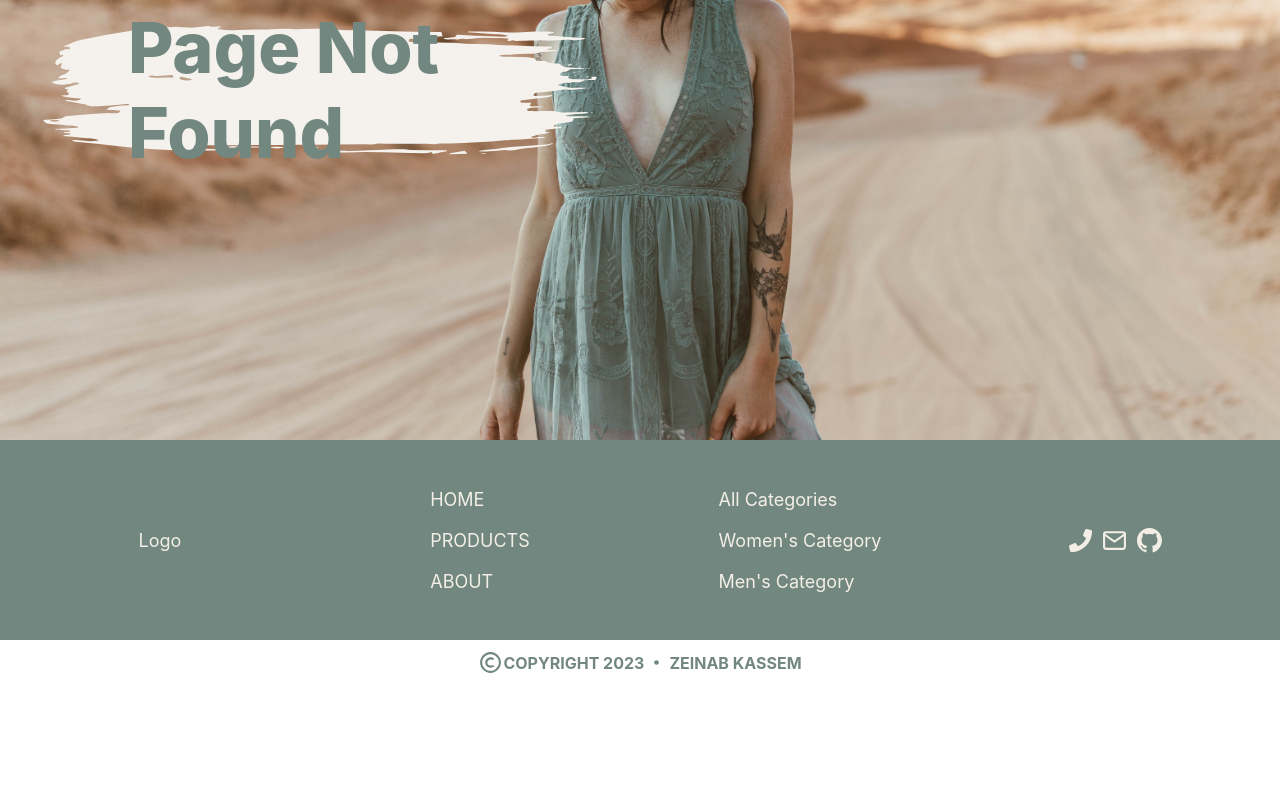
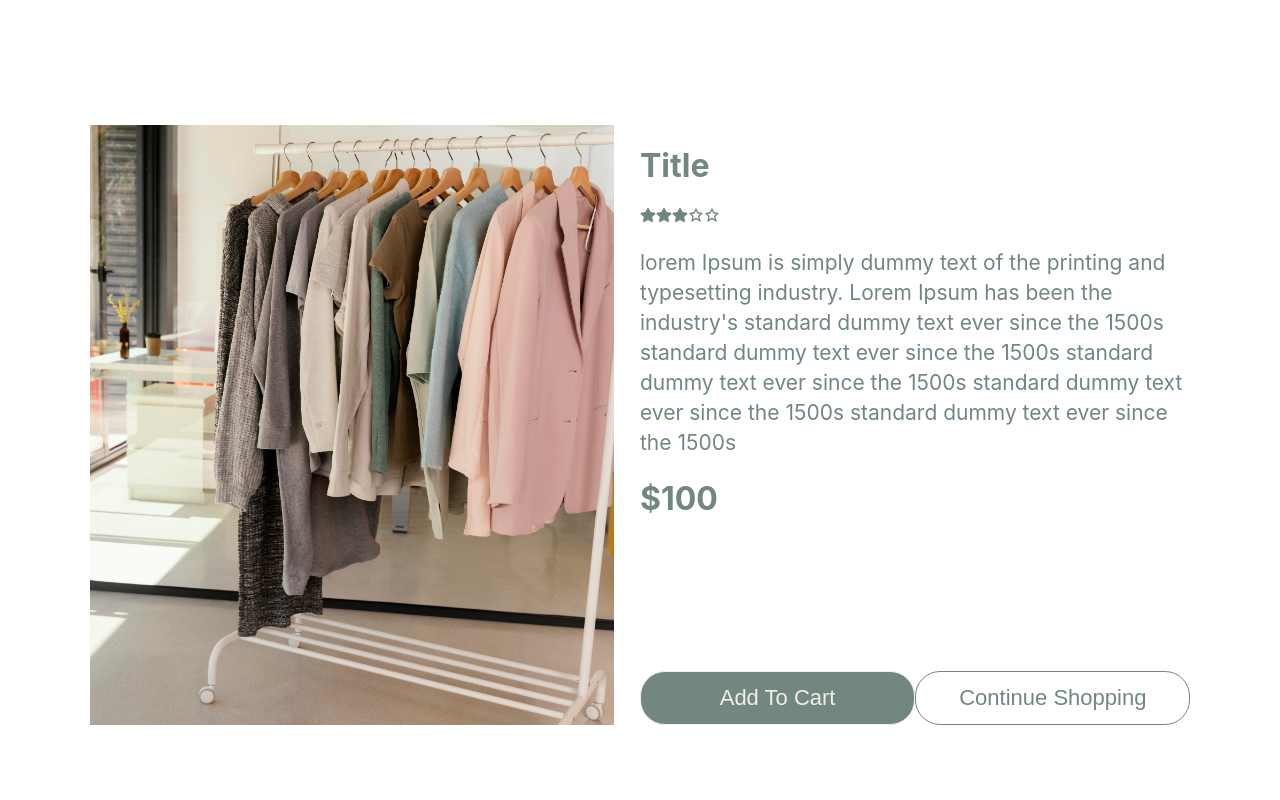
Before and after one commit to zeinabkassem896/furniture_front, a React (Create React App) app: page /product-detail in a window 1280 px wide. Before the commit this address had no page. Shown: the part 360-1160 px from the top of the page. Before the commit the page ends 1045 px from the top, so only its background shows below. Built offline with nearby package versions, Linux system fonts and the light colour scheme.

Commit message:
adding product page

```diff
--- a/package.json
+++ b/package.json
@@ -12,7 +12,7 @@
     "react": "^18.2.0",
     "react-dom": "^18.2.0",
     "react-icons": "^4.8.0",
-    "react-scripts": "^2.1.3",
+    "react-scripts": "^5.0.1",
     "web-vitals": "^2.1.4"
   },
   "scripts": {
--- a/src/App.css
+++ b/src/App.css
@@ -31,7 +31,7 @@ body{
   background-image: url('./Images/brush-green.svg');
   background-repeat: no-repeat;
   background-position: center;
-  background-size: 50vw;
+  background-size: auto;
   text-transform: capitalize;
 }
 
--- a/src/App.js
+++ b/src/App.js
@@ -1,5 +1,6 @@
 import React from "react";
 import { Routes, Route } from "react-router-dom";
+import { Context } from "./Context";
 
 import Header from "./components/Header/Header";
 import Footer from "./components/Footer/Footer";
@@ -8,24 +9,28 @@ import Home from "./pages/Home/Home";
 import About from './pages/About/About';
 import NotFound from "./pages/NotFound/NotFound";
 import Product from "./pages/Product/Product";
+import ProductDetail from './pages/ProductDetail/ProductDetail'
 
 import "./App.css";
 
 function App() {
 
   return (
+    <Context.Provider value={window.location.pathname}>
     <div className="App">
       <Header/>
         <Routes>
           <Route>
             <Route path="/" element={<Home />} />
             <Route path="/product" element={<Product />} />
+            <Route path="/product-detail" element={<ProductDetail />} />
             <Route path="/about" element={<About />} />
             <Route path="*" element={<NotFound />} />
           </Route>
         </Routes>
       <Footer/>
     </div>
+    </Context.Provider>
   )
 }
 
--- /dev/null
+++ b/src/Context.js
@@ -0,0 +1,3 @@
+import { createContext } from 'react';
+
+export const Context = createContext(window.location.pathname);
--- a/src/components/Header/Header.js
+++ b/src/components/Header/Header.js
@@ -1,12 +1,16 @@
-import React, { useState } from "react";
+import React, { useState, useEffect, useContext } from "react";
+import { Context } from '../../Context';
+import { Link } from "react-router-dom";
+
 import { ClickAwayListener } from '@mui/base';
+import { BiUser, BiCart } from 'react-icons/bi';
+
 import "./Header.css";
-import { BiUser, BiCart } from 'react-icons/bi';
-import { Link } from "react-router-dom";
 
 
 function Header(){
 
+    const value = useContext(Context);
     const[ openMobileMenu , setOpenMobileMenu] = useState(0)
 
     const toggleMobileMenu = ()=>{
@@ -25,6 +29,12 @@ function Header(){
         document.getElementById("checkbox").click()
         setOpenMobileMenu(0);
     }
+
+    useEffect(()=>{
+        console.log("Must be fixed ", value )
+    },[])
+
+
 
     return(
             <div className={window.location.pathname === '/' ? 'header header_home' : 'header'}>
--- a/src/components/Rating/Rating.js
+++ b/src/components/Rating/Rating.js
@@ -7,7 +7,7 @@ function Rating({fill}){
     return(
         <>
         {fakeArray.map((each,index)=>(
-            index+1 > fill ?  <BiStar color='var(--primary)' key={index}/> :  <FaStar key={index} color="#728780"/>
+            index+1 > fill ?  <BiStar color='var(--primary)' key={index}/> :  <FaStar key={index} color="var(--primary)"/>
         ))}
         </>
     )
--- a/src/components/RoundButton/RoundButton.css
+++ b/src/components/RoundButton/RoundButton.css
@@ -38,3 +38,8 @@
  .category_active{
     background-color: var(--secondary);
  }
+ .greenButton{
+   color: var(--secondary);
+   background-color: var(--primary);
+   border-color: var(--secondary);
+ }
--- a/src/components/RoundButton/RoundButton.js
+++ b/src/components/RoundButton/RoundButton.js
@@ -1,10 +1,9 @@
 import React from 'react'
 import './RoundButton.css';
 
-function RoundButton({ title, active=false}){
+function RoundButton({ title, active=false, greenButton=''}){
     return(
-        <button className={active ? 'category_button category_active' : 'category_button'}>{title}</button>
-
+        <button className={active ? `${greenButton} category_button category_active` : `category_button ${greenButton}`}>{title}</button>
     )
 }
 
--- a/src/pages/Product/Product.css
+++ b/src/pages/Product/Product.css
@@ -27,7 +27,7 @@
     padding-right: 15px;
 }
 .product_search input{
-    padding: 10px 10px 10px 15px;
+    padding: 10px 10px 10px 25px;
     border-radius: 25px;
     font-size: 18px;
     color: var(--primary);
--- a/src/pages/ProductDetail/ProductDetail.css
+++ b/src/pages/ProductDetail/ProductDetail.css
@@ -0,0 +1,30 @@
+.product_detail_flex{
+    display: flex;
+    align-items: center;
+    margin: auto 7vw 15vh 7vw;
+    gap: 2vw;
+    color: var(--primary);
+}
+.product_detail_div1{
+    width: 50%;
+    display: flex;
+    flex-direction: column;
+    justify-content: space-between;
+    height: 600px;
+}
+.product_detail_div1 img{
+    width: 100%;
+    height: 100%;
+    max-height: 700px;
+    object-fit: cover;
+}
+
+.product_detail_div1 p{
+    font-size: 21px;
+    line-height: 30px;
+}
+.product_detail_buttons{
+    display: flex;
+    justify-content: space-between;
+    margin-top: 50px;
+}
--- a/src/pages/ProductDetail/ProductDetail.js
+++ b/src/pages/ProductDetail/ProductDetail.js
@@ -0,0 +1,39 @@
+import React from "react";
+import './ProductDetail.css';
+import Title from "../../components/Title/Title";
+import Rating from "../../components/Rating/Rating";
+import RoundButton from "../../components/RoundButton/RoundButton";
+
+import Img1 from "../../Images/clothes-store-with-rack-clothes.jpg";
+
+function ProductDetail(){
+    return(
+        <>
+        <Title title={'Product Detail'}/>
+        <div className="product_detail_flex">
+            <div className="product_detail_div1">
+                <img src={Img1}/>
+            </div>
+            <div className="product_detail_div1">
+                <div>
+                    <h1>Title</h1>
+                    <Rating fill={3}/>
+                    <p>lorem Ipsum is simply dummy text of the printing and typesetting industry. Lorem Ipsum has been the industry's
+                        standard dummy text ever since the 1500s standard dummy text ever since the 1500s
+                        standard dummy text ever since the 1500s standard dummy text ever since the 1500s
+                        standard dummy text ever since the 1500s
+                    </p>
+                    <h1>$100</h1>
+                </div>
+                <div className="product_detail_buttons">
+                    <RoundButton title="Add to Cart" greenButton='greenButton'/>
+                    <RoundButton title="Continue Shopping"/>
+                </div>
+            </div>
+
+        </div>
+        </>
+    )
+}
+
+export default ProductDetail;
```
Also changed, not shown: 1 other file (tests, documents, lock files or other folders).
